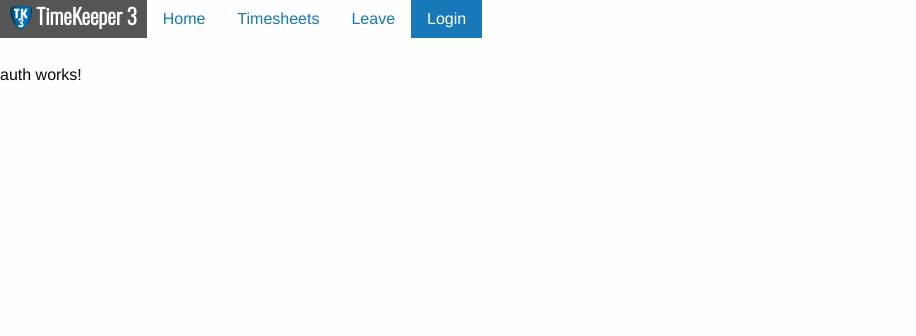
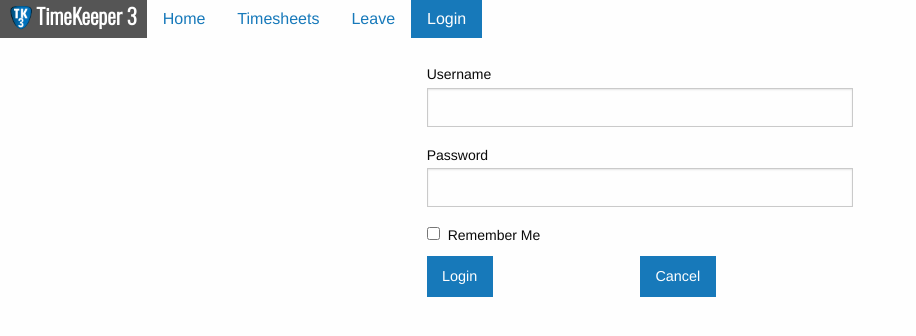
Before and after one commit to lede701/tk3spa, an Angular app: page /auth/login in a window 1280 px wide. Shown: the top 336 px of the page, without its empty margins (0-916 px from the left). Built offline with nearby package versions, Linux system fonts and the light colour scheme.

Commit message:
Basic auth is working, working on validation results from server.

```diff
--- a/angular.json
+++ b/angular.json
@@ -125,5 +125,8 @@
     "@schematics/angular:component": {
       "styleext": "less"
     }
+  },
+  "cli": {
+    "analytics": false
   }
 }
--- a/src/app/app-routing.module.ts
+++ b/src/app/app-routing.module.ts
@@ -9,7 +9,7 @@ import { DaysheetComponent } from './daysheet/daysheet.component';
 import { DayDetailsComponent } from './daysheet/day-details/day-details.component';
 
 const routes: Routes = [
-  //{ path: '', component: HomeComponent },
+  { path: '', component: HomeComponent },
   {
     path: 'day', component: DaysheetComponent, children: [
       { path: ':day', component: DayDetailsComponent }
--- a/src/app/auth/auth.component.html
+++ b/src/app/auth/auth.component.html
@@ -1 +1,23 @@
-<p>auth works!</p>
+<p *ngIf="getIsLoggedIn()">You are logged in</p>
+<div *ngIf="!getIsLoggedIn()">
+  <form [formGroup]="authForm" (ngSubmit)="onSubmit()">
+    <div class="grid-x">
+      <div class="cell small-4 small-offset-4">
+        <label for="username">Username</label>
+        <input type="text" name="username" value="" formControlName="username" />
+        <label for="password">Password</label>
+        <input type="password" name="password" value="" formControlName="password" />
+        <input type="checkbox" name="rememberMe" formControlName="rememberMe" value="yes" />
+        <label for="rememberMe">Remember Me</label>
+      </div>
+    </div>
+    <div class="grid-x">
+      <div class="cell small-2 small-offset-4">
+        <button type="submit" class="button">Login</button>
+      </div>
+      <div class="cell small-2">
+        <button type="button" class="button">Cancel</button>
+      </div>
+    </div>
+  </form>
+</div>
--- a/src/app/auth/auth.component.ts
+++ b/src/app/auth/auth.component.ts
@@ -1,6 +1,9 @@
 import { Component, OnInit, OnDestroy } from '@angular/core';
-import { ActivatedRoute, Params } from '@angular/router';
+import { FormControl, FormGroup, Validators } from '@angular/forms';
+import { ActivatedRoute, Params, Router } from '@angular/router';
 import { Subscription } from 'rxjs';
+
+import { AuthService } from './auth.service';
 
 @Component({
   selector: 'app-auth',
@@ -10,17 +13,46 @@ import { Subscription } from 'rxjs';
 export class AuthComponent implements OnInit, OnDestroy {
   private routeParamsSubscriber: Subscription;
 
-  constructor(private route: ActivatedRoute) { }
+  authForm: FormGroup;
+  type: string;
+
+  constructor(private actRoute: ActivatedRoute, private router: Router, private authService: AuthService) { }
 
   ngOnInit(): void {
-    console.log(this.route.snapshot.params);
-    this.routeParamsSubscriber = this.route.params
+    this.routeParamsSubscriber = this.actRoute.firstChild.params
       .subscribe((params: Params) => {
-        console.log(params['type']);
+        this.type = params['type'];
       });
+
+    this.authForm = new FormGroup({
+      'username': new FormControl(null, [Validators.required]),
+      'password': new FormControl(null, [Validators.required]),
+      'rememberMe': new FormControl(null)
+    });
   }
 
   ngOnDestroy() {
     this.routeParamsSubscriber.unsubscribe();
   }
+
+  getIsLoggedIn(): boolean {
+    return this.authService.getIsAuthenticated();
+  }
+
+  onLoginClicked() {
+
+  }
+
+  onSubmit(): boolean {
+    let bRetVal: boolean = false;
+    if (this.authForm.status === 'VALID') {
+      bRetVal = this.authService.Login(this.authForm.value['username'], this.authForm.value['password']);
+    } else {
+      console.error("Invalid login information");
+    }
+
+    this.router.navigate(['/']);
+
+    return bRetVal;
+  }
 }
--- a/src/app/auth/auth.service.ts
+++ b/src/app/auth/auth.service.ts
@@ -1,10 +1,30 @@
 import { Injectable } from '@angular/core';
+import { Observable } from 'rxjs';
 
 @Injectable()
 export class AuthService {
   private _isAuthenticated: boolean;
+  private _userId: number;
+  private _username: string;
+
+  constructor() {
+    this._isAuthenticated = false;
+  }
 
   getIsAuthenticated(): boolean {
     return this._isAuthenticated == true;
   }
+
+  Login(username: string, password: string): boolean {
+    /*
+    const promise = new Promise<boolean>((resolve, reject) => {
+      resolve(true);
+    });
+    */
+    this._userId = 1;
+    this._username = username;
+    this._isAuthenticated = true;
+
+    return true;
+  }
 }
--- a/src/app/daysheet/day-details/day-details.component.html
+++ b/src/app/daysheet/day-details/day-details.component.html
@@ -1,5 +1,9 @@
 <form [formGroup]="dayForm" (ngSubmit)="onSaveDay()">
+  <div class="grid-x">
+    <div class="cell"><h1>{{getCurrentDay()}}</h1></div>
+  </div>
   <div class="grid-x grid-padding-x" *ngFor="let g of getGrantDetailList()">
+
     <div class="cell small-1">
       {{g.getGrantCode()}}
     </div>
--- a/src/app/daysheet/day-details/day-details.component.less
+++ b/src/app/daysheet/day-details/day-details.component.less
@@ -0,0 +1,6 @@
+h1{
+    font-size: 16pt;
+    padding: .1em 0 .1em .5em;
+    background-color: #104b82;
+    color: white;
+}
--- a/src/app/daysheet/day-details/day-details.component.ts
+++ b/src/app/daysheet/day-details/day-details.component.ts
@@ -25,13 +25,12 @@ export class DayDetailsComponent implements OnInit, OnDestroy {
   constructor(private tsService: TimesheetService, private router: Router, private actRoute: ActivatedRoute) {
     // Check if the route has a defined child
     if (Object.keys(this.actRoute).indexOf('firstChild') === -1) {
-      console.log(this.actRoute);
       // Redirect to either current day if within date range or first day on timesheet
       let now: Date = new Date();
       let day: Date = now;
       let ts = this.tsService.getCurrentTimesheet();
       if (!(now.getTime() > ts.startDate.getTime() && now.getTime() <= ts.endDate.getTime())) {
-        day = ts.endDate;
+        day = ts.startDate;
       }
       let dayKey = ts.getDateKey(day);
       this.router.navigate(['day', dayKey]);
@@ -56,6 +55,13 @@ export class DayDetailsComponent implements OnInit, OnDestroy {
     });
   }
 
+  getCurrentDay(): string {
+    let monthName = this.ts.getFullMonth(this.day);
+    let dayName = this.ts.getFullDayName(this.day);
+
+    return `${dayName} ${monthName} ${this.day.getDate()} ${this.day.getFullYear()}`;
+  }
+
   getGrantDetailList(): GrantDetails[] {
     return this.ts.getGrantList();
   }
--- a/src/app/menu/menu.component.ts
+++ b/src/app/menu/menu.component.ts
@@ -12,9 +12,14 @@ export class MenuComponent implements OnInit {
   @Input("title") siteTitle: string;
 
   constructor(private auth: AuthService) {
+
+
+  }
+
+  ngOnInit(): void {
     this.menuItems = [new MenuModel('/', 'Home', 'is-active', true),
-      new MenuModel('/timesheet', 'Timesheets', 'is-active', false),
-      new MenuModel('/leave', 'Leave', 'is-active', false)
+    new MenuModel('/day', 'Timesheets', 'is-active', false),
+    new MenuModel('/leave', 'Leave', 'is-active', false)
     ];
 
     if (this.auth.getIsAuthenticated()) {
@@ -22,10 +27,6 @@ export class MenuComponent implements OnInit {
     } else {
       this.menuItems.push(new MenuModel(['auth', 'login'], 'Login', 'is-active', false));
     }
-
-  }
-
-  ngOnInit(): void {
   }
 
 }
--- a/src/app/models/sheet.model.ts
+++ b/src/app/models/sheet.model.ts
@@ -31,7 +31,8 @@ export class Timesheet extends BaseModel{
   daysData: any;
   timesheetHours: number = 0;
 
-  dayNames: Array<string> = ["Sun", "Mon", "Tue", "Wed", "Thru", "Fri", "Sat"];
+  dayNames: Array<string> = ["Sun", "Mon", "Tue", "Wed", "Thur", "Fri", "Sat"];
+  dayFullNames: Array<string> = ["Sunday", "Monday", "Tuesday", "Wednesday", "Thursday", "Friday", "Saturday"];
 
   monthName: Array<string> = ["Jan", "Feb", "Mar", "Apr", "May", "Jun", "Jul", "Aug", "Sept", "Oct", "Nov", "Dec"];
   monthFullName: Array<string> = ["January", "Febuary", "March", "April", "May", "June", "July", "August", "September", "October", "November", "December"];
@@ -194,15 +195,20 @@ export class Timesheet extends BaseModel{
     return td;
   }
 
-  getFullMonth(): string {
+  getFullMonth(date?:Date): string {
     let mon = "";
+    if (date === undefined) date = this.startDate;
 
-    mon = this.monthFullName[this.startDate.getMonth()];
-    if (this.startDate.getMonth() != this.endDate.getMonth()) {
+    mon = this.monthFullName[date.getMonth()];
+    if (date.getMonth() != this.endDate.getMonth()) {
       mon += ` - ${this.monthFullName[this.endDate.getMonth()]}`;
     }
 
     return mon;
+  }
+
+  getFullDayName(date: Date): string {
+    return this.dayFullNames[date.getDay()];
   }
 
   getLastFirstName(): string {
```
